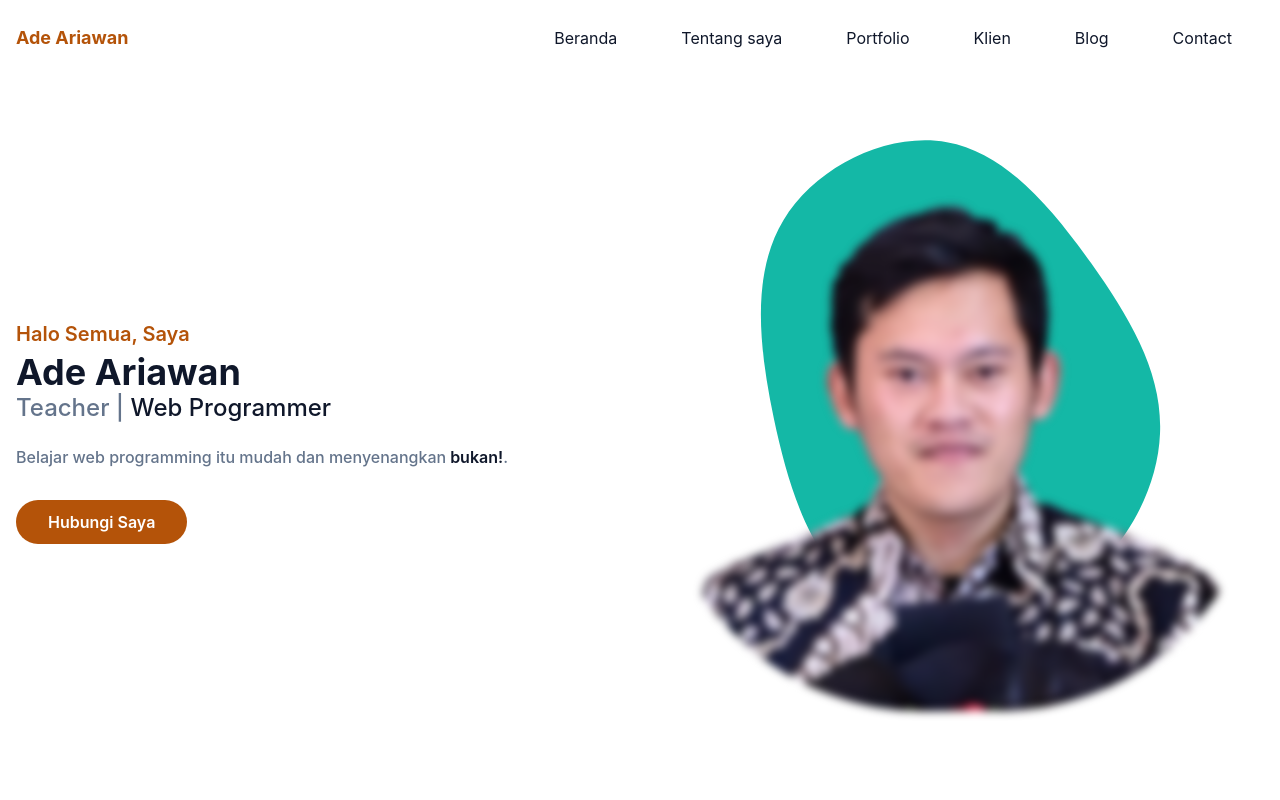
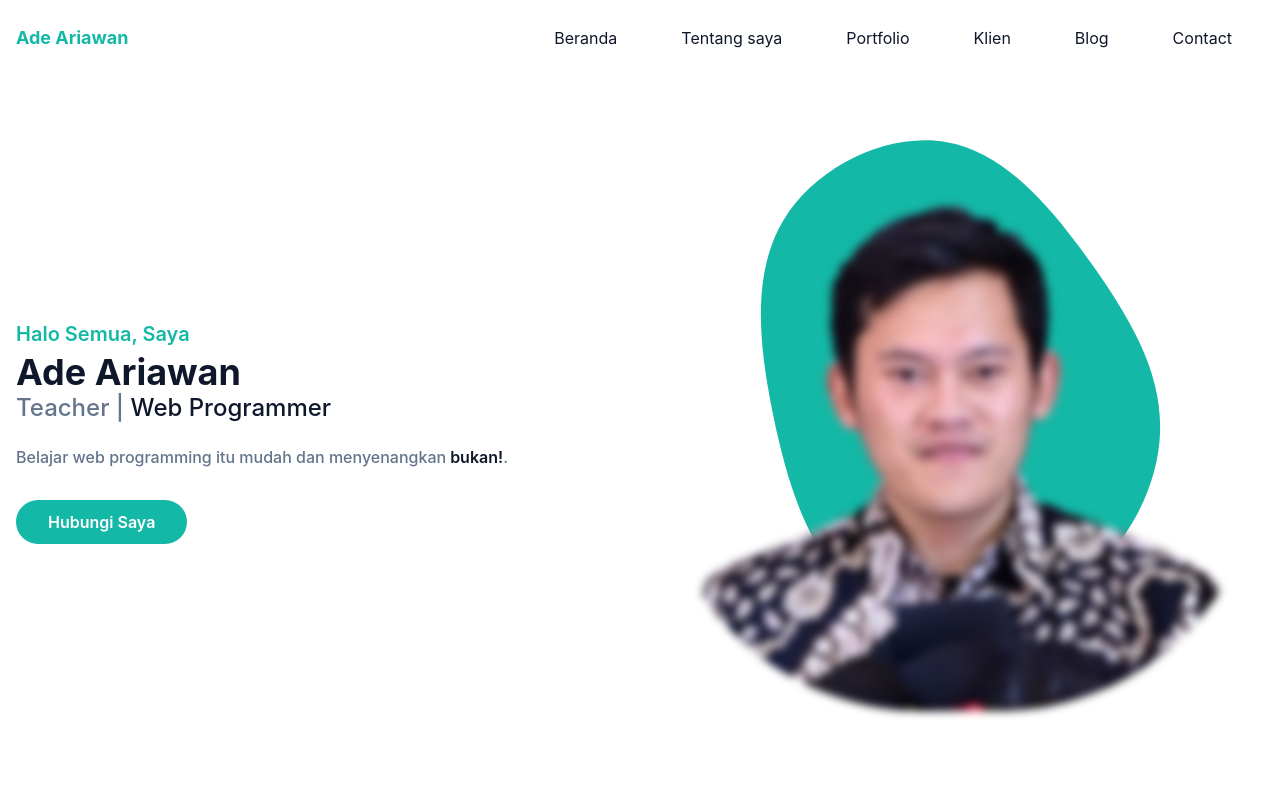
Before and after one commit to adeandro/portfolio-tailwind, a React (Vite) app: page / in a window 1280 px wide. Shown: the top 800 px of the page. Built offline with nearby package versions, Linux system fonts and the light colour scheme.

Commit message:
change color and smoth scrolling

```diff
--- a/index.html
+++ b/index.html
@@ -1,5 +1,5 @@
 <!DOCTYPE html>
-<html lang="en">
+<html lang="en" class="scroll-smooth">
   <head>
     <meta charset="UTF-8" />
     <link rel="icon" type="image/svg+xml" href="/vite.svg" />
--- a/tailwind.config.js
+++ b/tailwind.config.js
@@ -8,7 +8,7 @@ export default {
     },
     extend: {
       colors: {
-        primary: "#b45309",
+        primary: "#14b8a6",
         secondary: "#64748b",
         dark: "#0f172a",
       },
```
